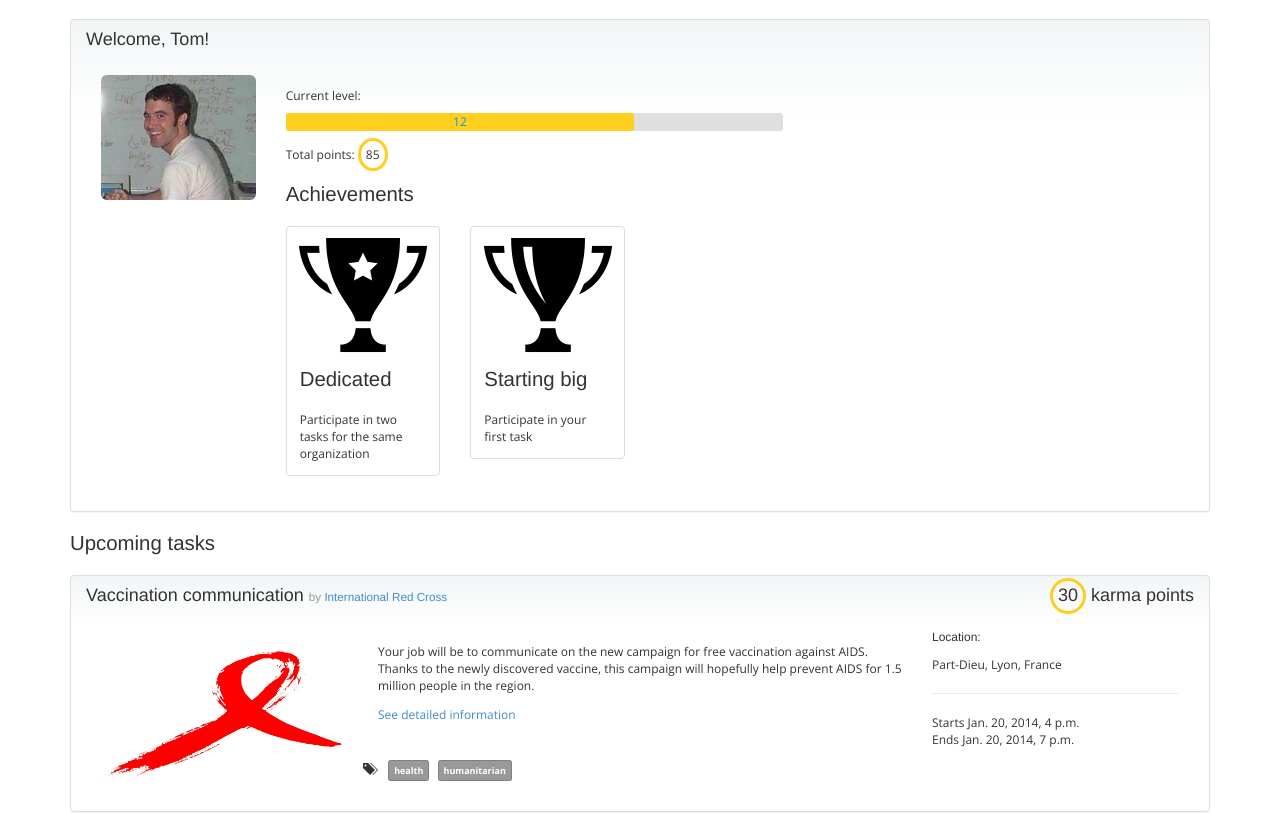
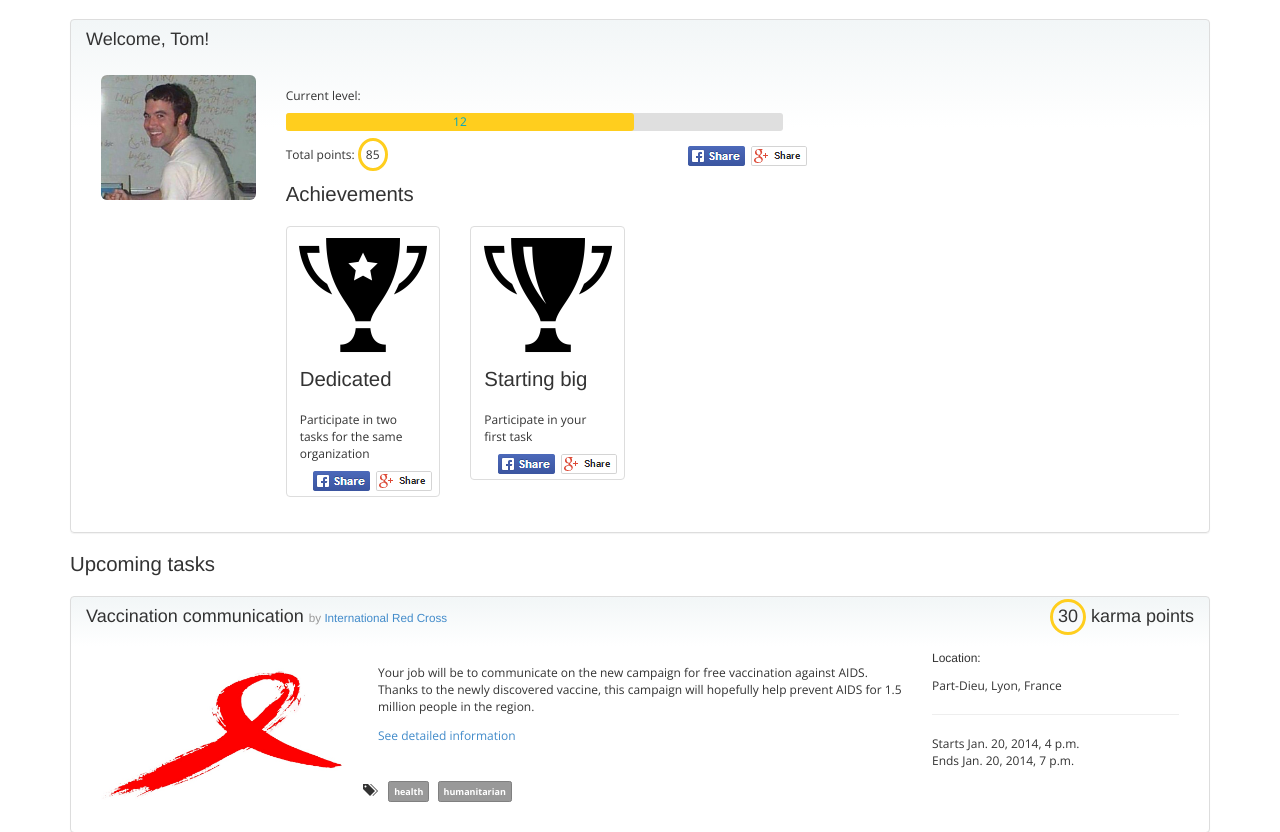
Before and after one commit to merlinND/KarmaQuest, a Django app: page /user/profile in a window 1280 px wide. Shown: the part 51-883 px from the top of the page. Run offline with Django 3.2, Linux system fonts and the light colour scheme; a user stored in the database is signed in; data comes from the database, SQL or seed files in the repository; both versions use the stored data as it was after the commit; parts of the project's set-up code (start-up, migrations or seed data) failed here and were passed over; some web fonts are replaced.

Commit message:
Social share partout.

```diff
--- a/static/karma-quest/style.css
+++ b/static/karma-quest/style.css
@@ -269,3 +269,10 @@ aside {
   text-align: center; }
   aside p, aside h3 {
     text-align: left; }
+
+div.social-share, .social-share {
+  text-align: right; }
+  div.social-share img, .social-share img {
+    display: inline;
+    margin: 0 2px 0 0;
+    cursor: pointer; }
--- a/static/karma-quest/style.scss
+++ b/static/karma-quest/style.scss
@@ -335,3 +335,12 @@ aside {
         text-align: left;
     }
 }
+
+div.social-share, .social-share {
+    text-align: right;
+    img {
+        display: inline;
+        margin:0 2px 0 0;
+        cursor:pointer;
+    }
+}
--- a/tasks/templates/task_detail.html
+++ b/tasks/templates/task_detail.html
@@ -31,6 +31,10 @@
       <p>
         <button type="button" class="btn btn-primary">Participate</button> and win <b>{{ task.reward }} karma points</b>
       </p>
+      <span style="float: right" class="social-share">
+        <img src="/static/karma-quest/img/fb_share.png" alt="Share on my timeline" title="Share on my timeline">
+        <img src="/static/karma-quest/img/gp_share.png" alt="Share on my timeline" title="Share on my timeline">
+      </span>
     </div>
   </div>
 
--- a/user/templates/list_achievements.html
+++ b/user/templates/list_achievements.html
@@ -5,6 +5,10 @@
       <div class="caption">
         <h3>Dedicated</h3>
         Participate in two tasks for the same organization
+      </div>
+      <div class="social-share">
+        <img src="/static/karma-quest/img/fb_share.png" alt="Share on my timeline" title="Share on my timeline">
+        <img src="/static/karma-quest/img/gp_share.png" alt="Share on my timeline" title="Share on my timeline">
       </div>
     </div>
   </div>
@@ -15,6 +19,10 @@
         <h3>Starting big</h3>
         Participate in your first task
       </div>
+      <div class="social-share">
+        <img src="/static/karma-quest/img/fb_share.png" alt="Share on my timeline" title="Share on my timeline">
+        <img src="/static/karma-quest/img/gp_share.png" alt="Share on my timeline" title="Share on my timeline">
+      </div>
     </div>
   </div>
 </div>
--- a/user/templates/profile.html
+++ b/user/templates/profile.html
@@ -26,6 +26,10 @@ Profile
 
 				<p>
 					Total points: <span class="karma-points">{{ user_info.points }}</span>
+					<span style="float: right" class="social-share">
+		        <img src="/static/karma-quest/img/fb_share.png" alt="Share on my timeline" title="Share on my timeline">
+		        <img src="/static/karma-quest/img/gp_share.png" alt="Share on my timeline" title="Share on my timeline">
+		      </span>
 				</p>
 
 				<h3>Achievements</h3>
```
Also changed, not shown: db.sqlite3, static/karma-quest/img/fb_share.png (added), static/karma-quest/img/gp_share.png (added).
